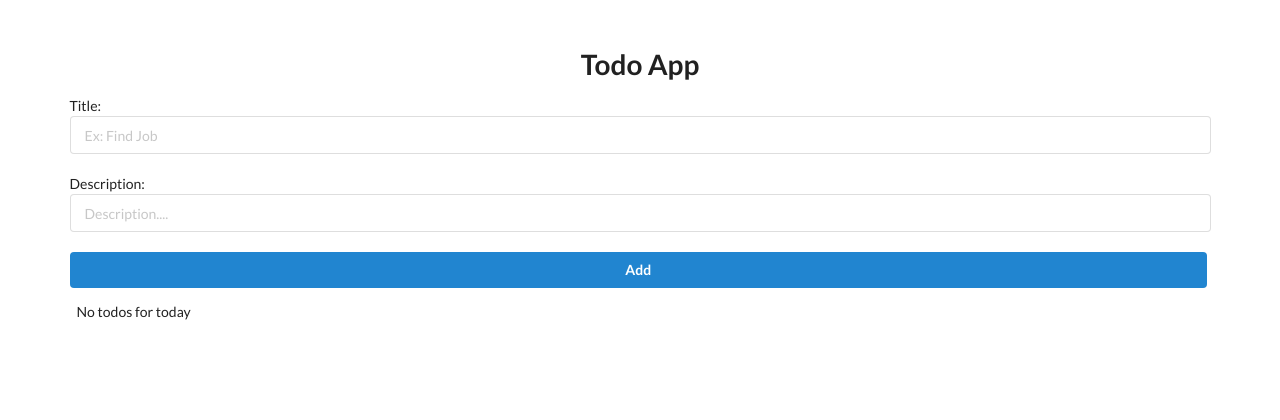
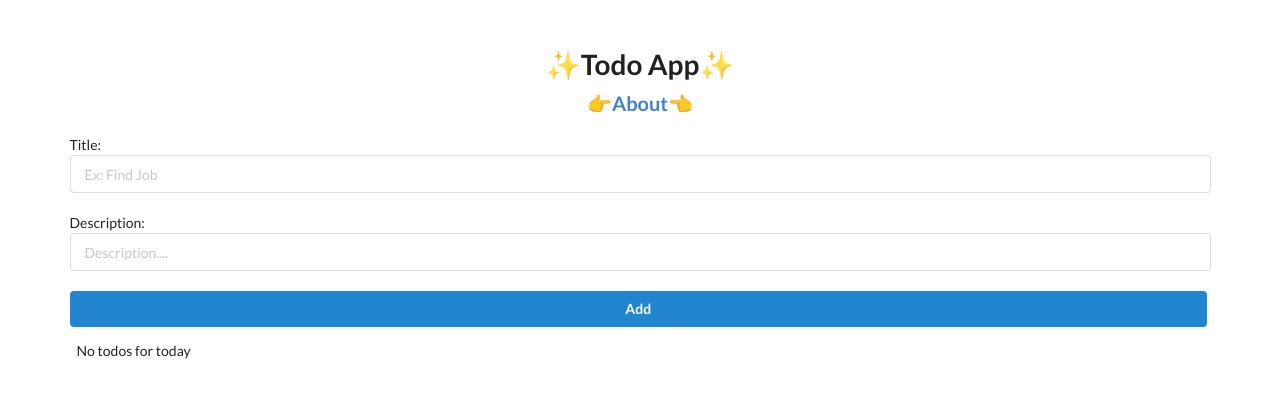
Before and after one commit to MateusViniciusBA/simple-flask-todo-app, a Flask app: page / in a window 1280 px wide. Shown: the top 420 px of the page. Run offline with Flask 2, Linux system fonts and the light colour scheme; data that the repository does not hold is empty.

Commit message:
Add files via upload

```diff
--- a/app/templates/about.html
+++ b/app/templates/about.html
@@ -2,7 +2,9 @@
 {% block content %}
     <div style="margin-top: 50px;" class="ui container">
         <center>
-            <h1>✨Simple ToDo App✨</h1>
+            <h1>✨Simple ToDo App✨<br>
+                <a style='font-size:20px;' href='/' class="ui">👉Back Home👈</a>
+            </h1>
             <h4 style="margin-bottom: 150px;">This is a simple task scheduling web app, this is the first version of the app so it is very simple.</h4>
         </center>
         <h1>App Content</h1>
--- a/app/templates/todo.html
+++ b/app/templates/todo.html
@@ -1,7 +1,10 @@
 {% extends "base.html" %}
 {% block content %}
     <div style="margin-top: 50px;" class="ui container">
-        <h1 class="ui center aligned header">Todo App</h1>
+        <h1 class="ui center aligned header">✨Todo App✨<br>
+            <a style='font-size:20px;' href='/about' class="ui">👉About👈</a>
+        </h1>
+
         <form action="/add" method="POST" class="ui form">
             <div class="fields" style="flex-direction: column;">
                 <label for="todo_name">Title:</label>
```
Also changed, not shown: app/debug.db (added).
